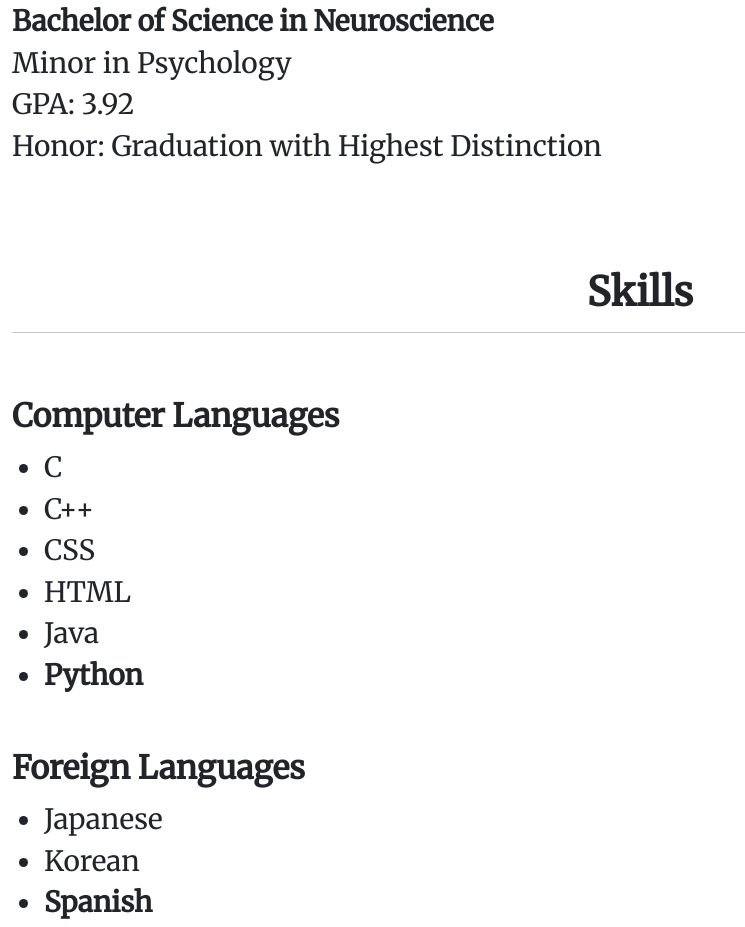
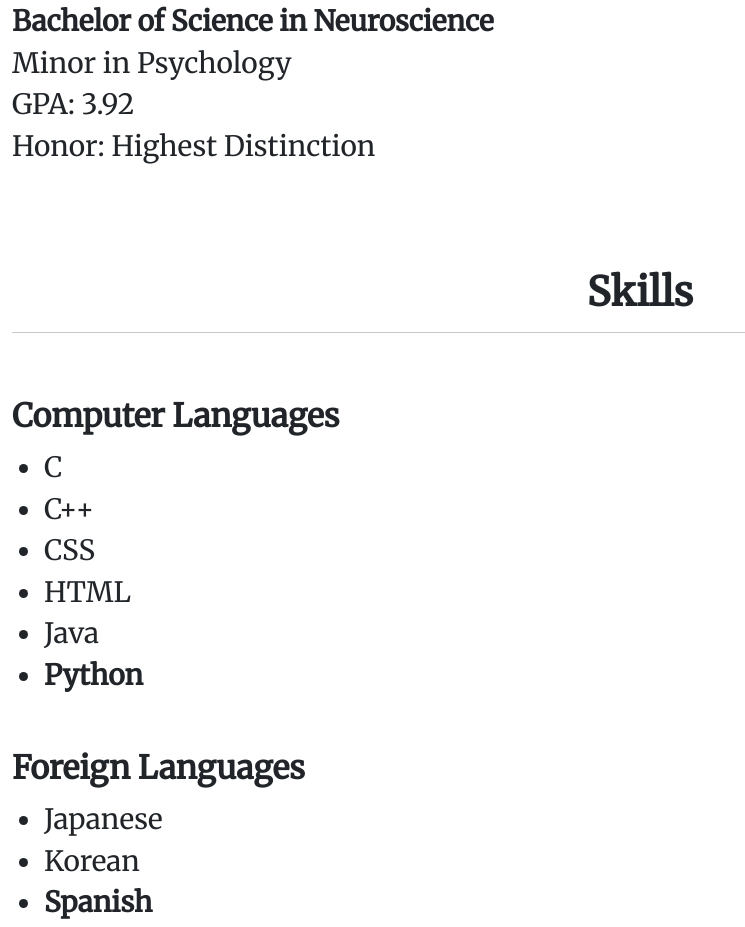
Before and after one commit to andrew-p-livera/andrew-p-livera.github.io, a plain HTML site: page index.html in a window 1280 px wide. Shown: the part 1535-2462 px from the top of the page, without its empty margins (0-745 px from the left). Drawn offline with Linux system fonts and the light colour scheme.

Commit message:
Modify the file 'index.html' again.

```diff
--- a/index.html
+++ b/index.html
@@ -157,7 +157,7 @@
 					<h3><b>Bachelor of Science in Neuroscience</b></h3>
 					<h3>Minor in Psychology</h3>
 					<h3>GPA: 3.92</h3>
-					<h3>Honor: Graduation with Highest Distinction</h3>
+					<h3>Honor: Highest Distinction</h3>
 				</div>
 			</div>
 		</div>
```
